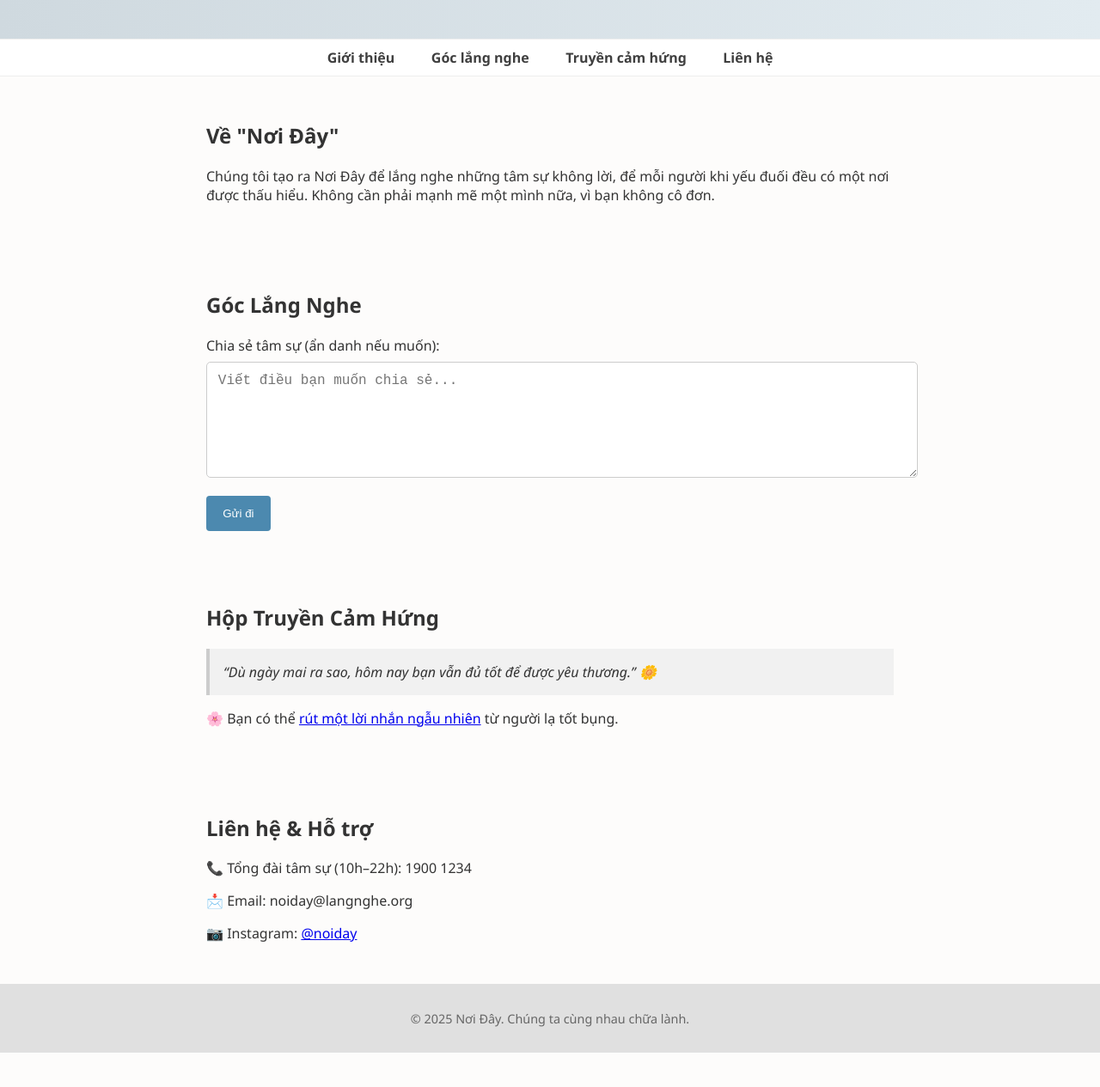
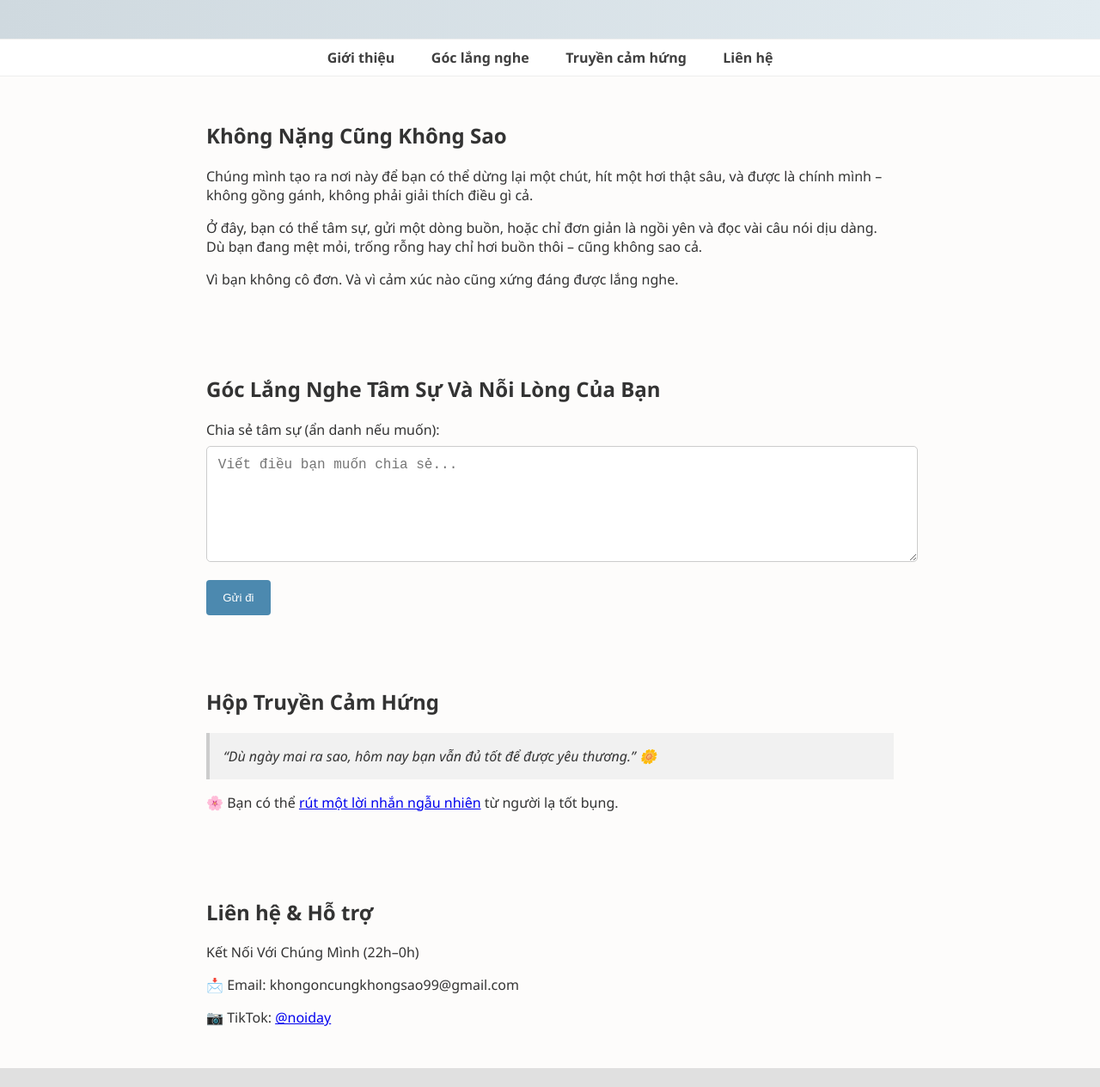
Before and after one commit to tuha99/Kh-ng-n-C-ng-Kh-ng-Sao, a plain HTML site: page index.html in a window 1280 px wide. Shown: the part 134-1399 px from the top of the page at 86% size. Before the commit the page ends 1359 px from the top, so only its background shows below. Drawn offline with Linux system fonts and the light colour scheme.

Commit message:
Update index.html

```diff
--- a/index.html
+++ b/index.html
@@ -3,12 +3,12 @@
 <head>
   <meta charset="UTF-8">
   <meta name="viewport" content="width=device-width, initial-scale=1.0">
-  <title>Nơi Đây - Lắng Nghe Và Chia Sẻ</title>
+  <title>Không Ổn Cũng Không Sao - Lắng Nghe Và Chia Sẻ</title>
   <link rel="stylesheet" href="style.css">
 </head>
 <body>
   <header>
-    <h1>Nơi Đây</h1>
+    <h1>Không Ổn Cũng Không Sao</h1>
     <p>🌿 Lắng nghe. Chia sẻ. Yêu thương.</p>
   </header>
 
@@ -20,12 +20,15 @@
   </nav>
 
   <section id="about">
-    <h2>Về "Nơi Đây"</h2>
-    <p>Chúng tôi tạo ra Nơi Đây để lắng nghe những tâm sự không lời, để mỗi người khi yếu đuối đều có một nơi được thấu hiểu. Không cần phải mạnh mẽ một mình nữa, vì bạn không cô đơn.</p>
-  </section>
+  <h2>Không Nặng Cũng Không Sao</h2>
+  <p>Chúng mình tạo ra nơi này để bạn có thể dừng lại một chút, hít một hơi thật sâu, và được là chính mình – không gồng gánh, không phải giải thích điều gì cả.</p>
+  <p>Ở đây, bạn có thể tâm sự, gửi một dòng buồn, hoặc chỉ đơn giản là ngồi yên và đọc vài câu nói dịu dàng. Dù bạn đang mệt mỏi, trống rỗng hay chỉ hơi buồn thôi – cũng không sao cả.</p>
+  <p>Vì bạn không cô đơn. Và vì cảm xúc nào cũng xứng đáng được lắng nghe.</p>
+</section>
+
 
   <section id="listen">
-    <h2>Góc Lắng Nghe</h2>
+    <h2>Góc Lắng Nghe Tâm Sự Và Nỗi Lòng Của Bạn</h2>
     <form>
       <label for="message">Chia sẻ tâm sự (ẩn danh nếu muốn):</label><br>
       <textarea id="message" name="message" rows="6" placeholder="Viết điều bạn muốn chia sẻ..."></textarea><br>
@@ -43,13 +46,13 @@
 
   <section id="contact">
     <h2>Liên hệ & Hỗ trợ</h2>
-    <p>📞 Tổng đài tâm sự (10h–22h): 1900 1234</p>
-    <p>📩 Email: noiday@langnghe.org</p>
-    <p>📷 Instagram: <a href="https://instagram.com/noiday" target="_blank">@noiday</a></p>
+    <p>Kết Nối Với Chúng Mình (22h–0h)</p>
+    <p>📩 Email: khongoncungkhongsao99@gmail.com</p>
+    <p>📷 TikTok: <a href=Không Ổn Cũng Không Sao target="_blank">@noiday</a></p>
   </section>
 
   <footer>
-    <p>&copy; 2025 Nơi Đây. Chúng ta cùng nhau chữa lành.</p>
+    <p>&copy; 2025 Không Ổn Cũng Không Sao. Chúng ta cùng nhau chữa lành.</p>
   </footer>
 </body>
 </html>
```
